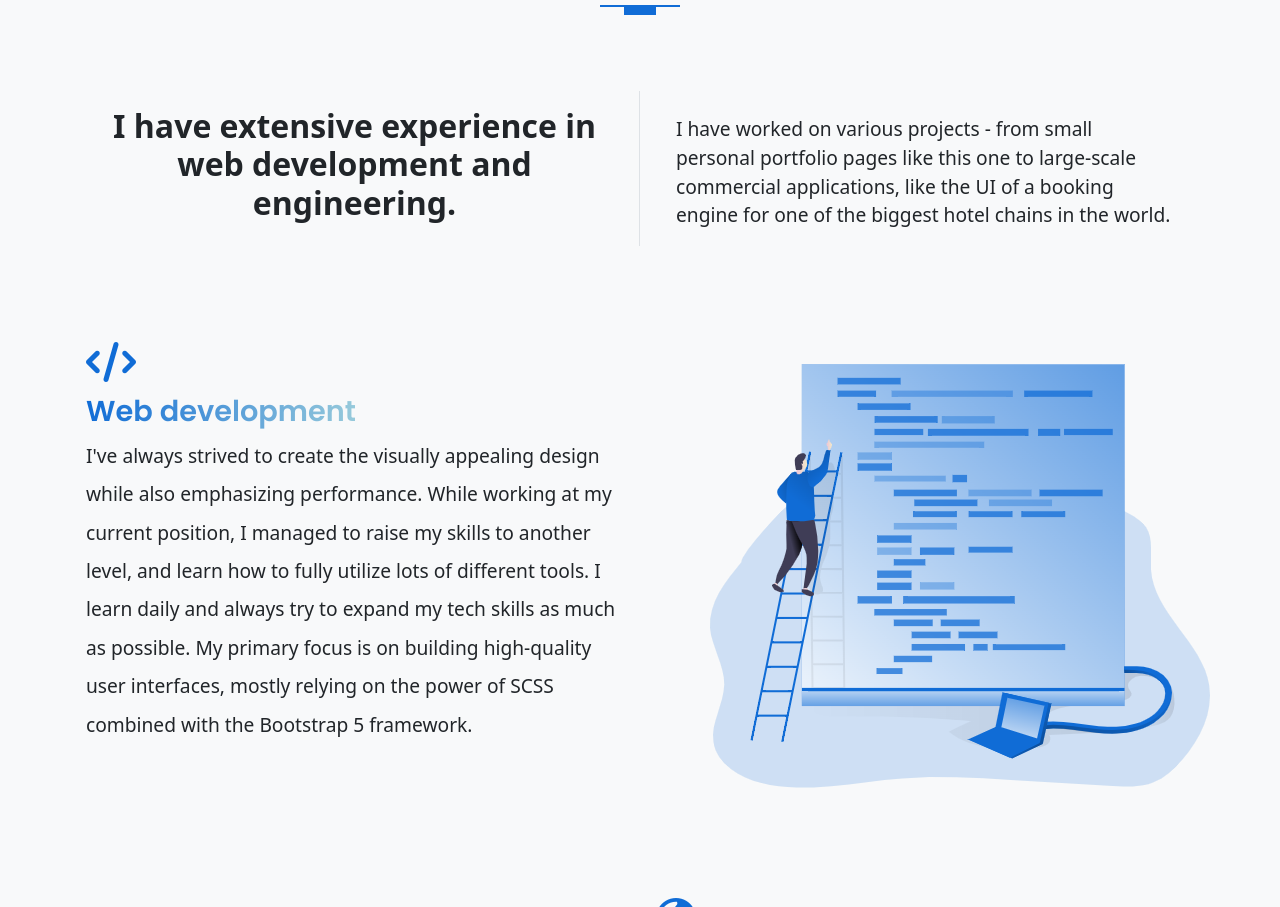
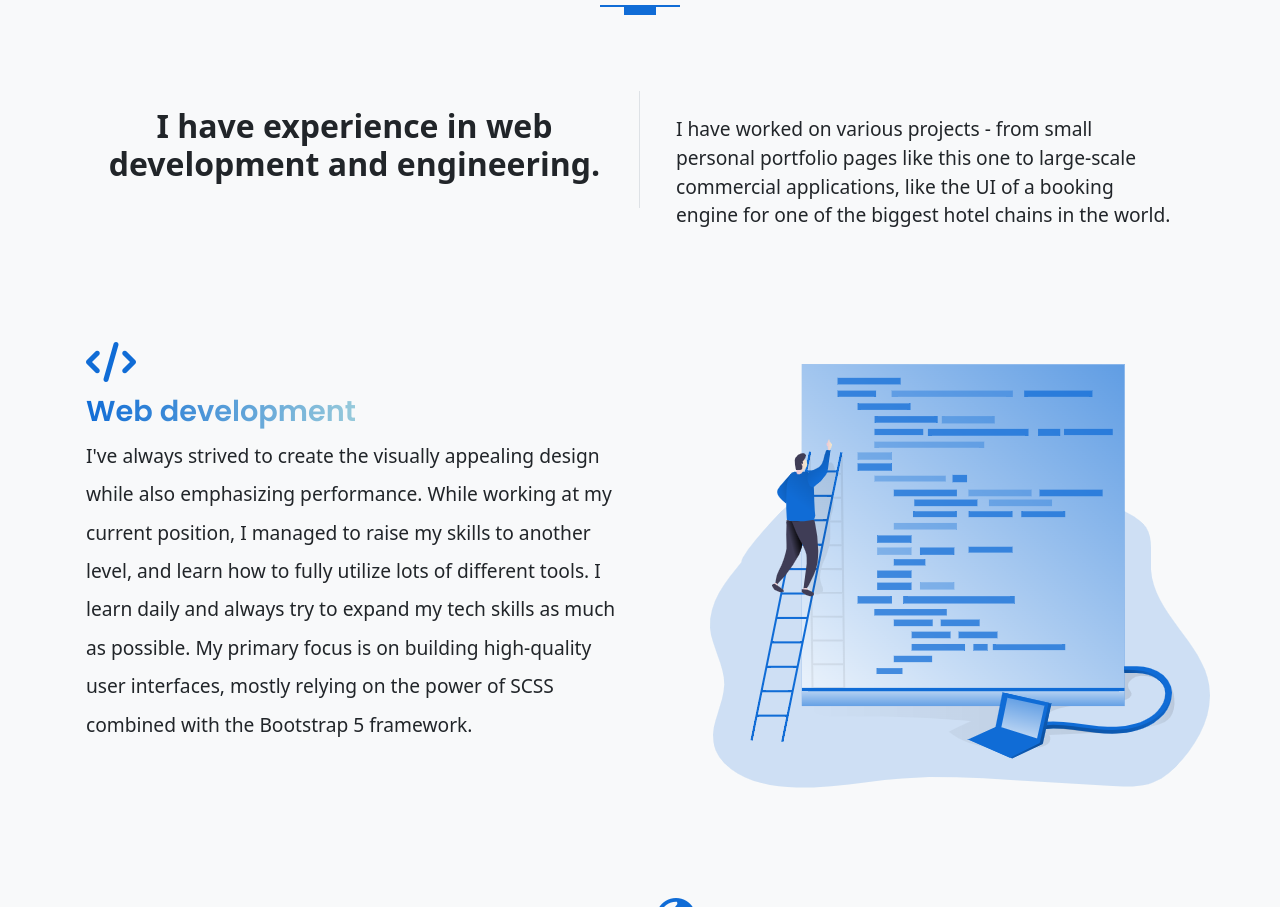
Before and after one commit to bojancvijanovic/bojancvijanovic-com, a website: page index.html in a window 1280 px wide. Shown: the part 1810-2717 px from the top of the page. Drawn offline with nearby package versions, Linux system fonts and the light colour scheme.

Commit message:
text edits

```diff
--- a/index.html
+++ b/index.html
@@ -210,7 +210,7 @@
                 <div class="col-md-6 border-right">
                     <div class="p-3">
                         <h2 class="fw-bold text-center">
-                            I have extensive experience in web development and engineering.
+                            I have experience in web development and engineering.
                         </h2>
                     </div>
 
```
